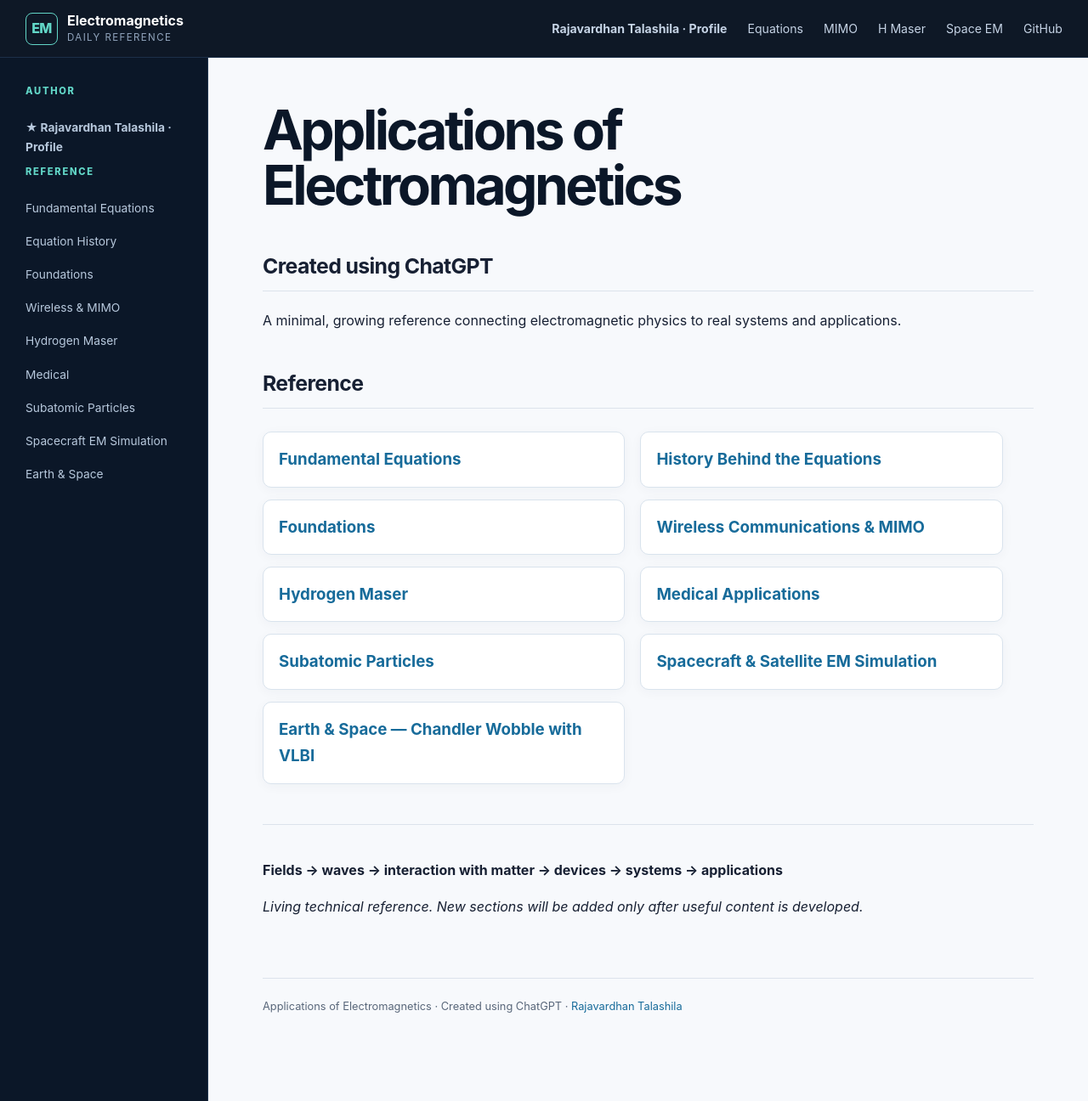
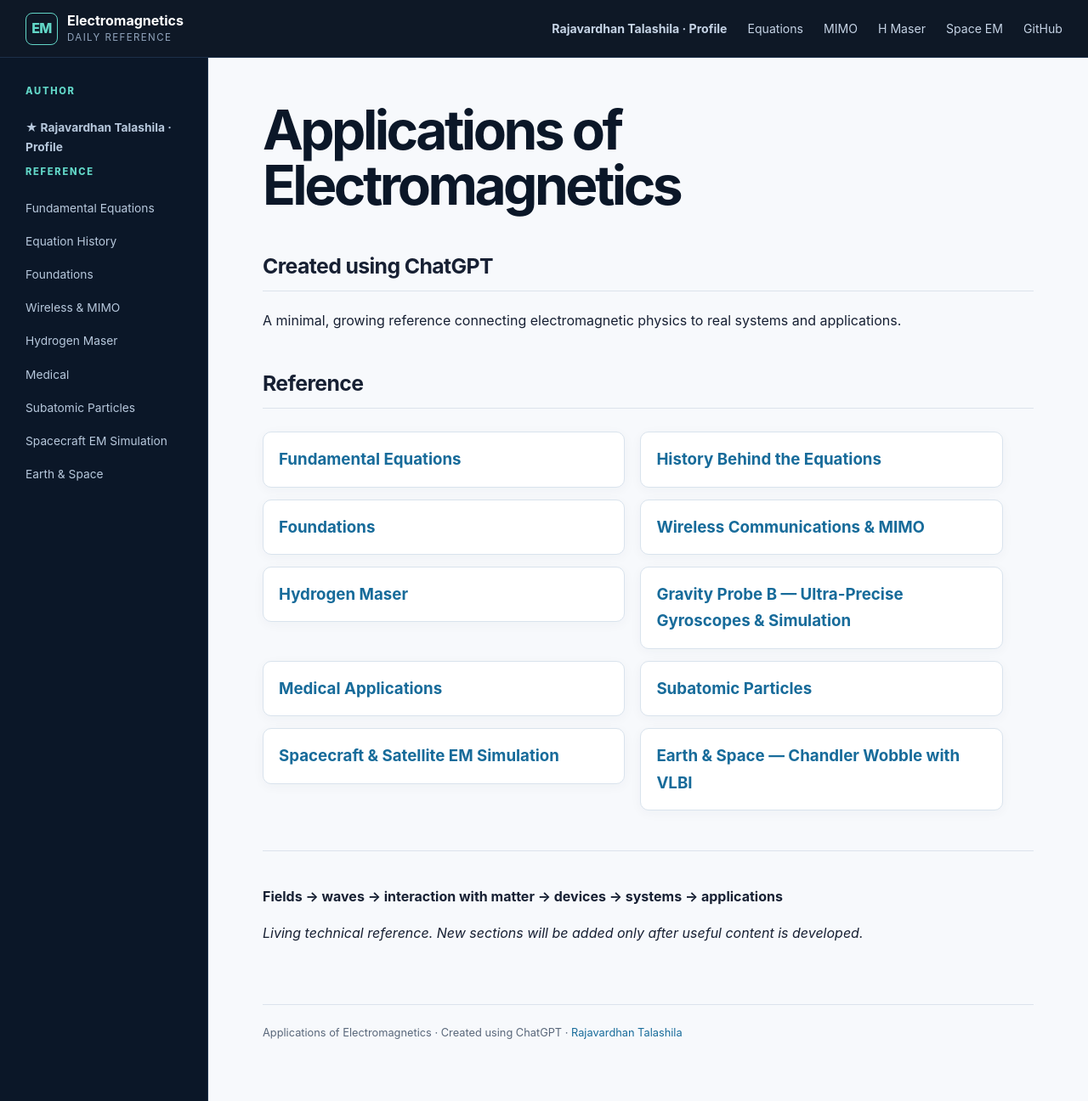
Before and after one commit to RajavardhanT/Electromagnetics_Applications, a Jekyll site: the page built from index.md, in a window 1280 px wide and 1296 px high. Shown: the whole window at 85% size. Built offline with Jekyll 4.4.1, drawn with Linux system fonts in a browser that asks for light colours; some of the changed lines change nothing that is shown.

Commit message:
Add Gravity Probe B reference to homepage

```diff
--- a/index.md
+++ b/index.md
@@ -26,6 +26,9 @@ Wireless propagation and an interview-oriented MIMO reference covering channel m
 ### [Hydrogen Maser](hydrogen-maser/)
 Atomic hydrogen hyperfine transition, stimulated microwave emission, magnetic state selection, storage bulb, microwave cavity, cavity pulling, wall shifts, Allan deviation, active/passive masers, VLBI, and NASA Deep Space Network applications.
 
+### [Gravity Probe B — Ultra-Precise Gyroscopes & Simulation](gravity-probe-b/)
+The four ultra-precise floating quartz gyroscopes, electrostatic suspension, superconducting niobium coating, London moment, SQUID readout, drag-free control, and simulations of rotor imperfections, suspension torques, microthrusters, spacecraft dynamics, and end-to-end measurement errors.
+
 ### [Medical Applications](medical/)
 MRI, RF coils, SAR, microwave imaging, RF and microwave ablation, hyperthermia, implants, and bioelectromagnetics.
 
```
